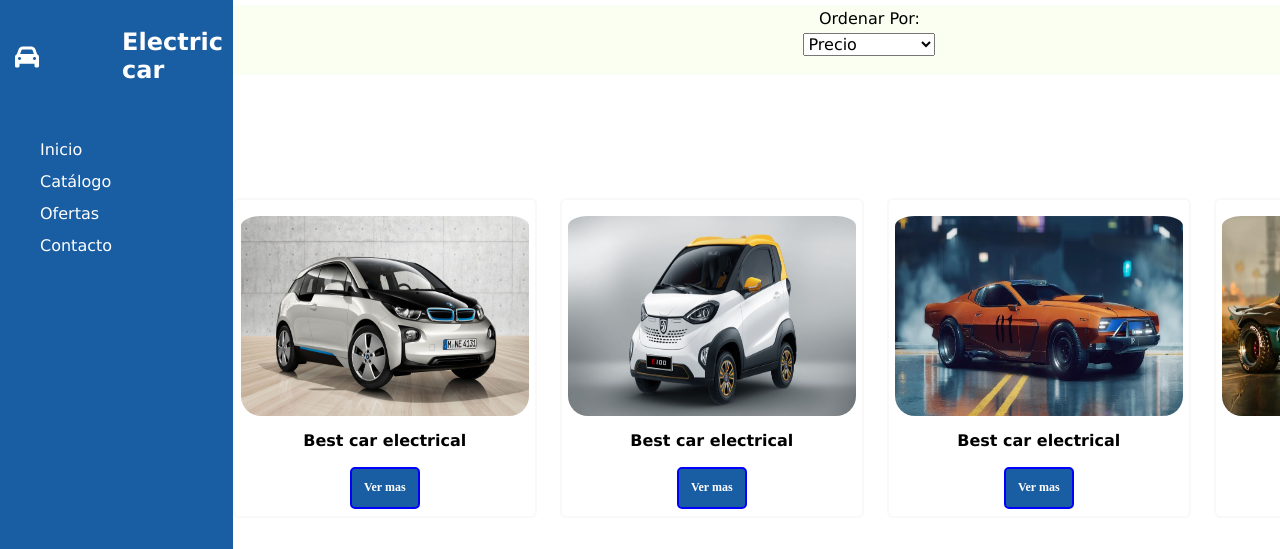
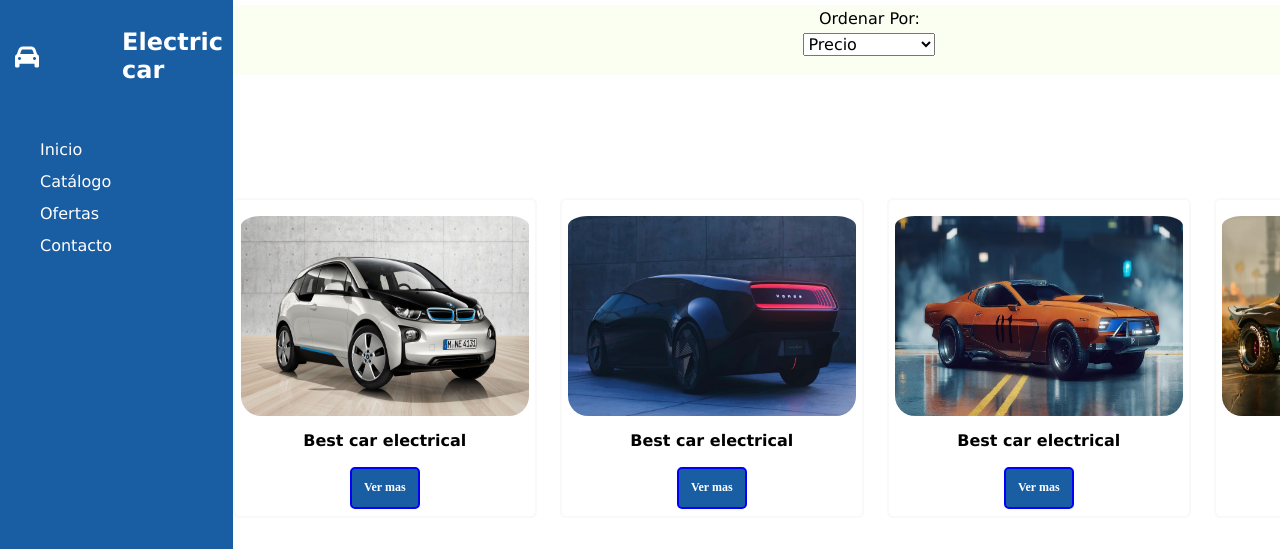
Before and after one commit to lalotronic/Tarea_Media_Queries_EPC, a plain HTML site: page index.html in a window 1280 px wide. Shown: the top 549 px of the page. Drawn offline with Linux system fonts and the light colour scheme.

Commit message:
10 commit

```diff
--- a/index.html
+++ b/index.html
@@ -63,7 +63,7 @@
                     <button class="btn">Ver mas</button>
               </div>
               <div class="card2" style="width: 18rem;">
-                <img class="card-img-top" src="assets/img/auto.jpg" alt="Card image cap">
+                <img class="card-img-top" src="assets/img/punk6.jpg" alt="Card image cap">
                 <p style="font-weight: bold;font-family: Verdana, Geneva, Tahoma, sans-serif;">Best car electrical</p>
                 <button class="btn">Ver mas</button>
               </div>
```
